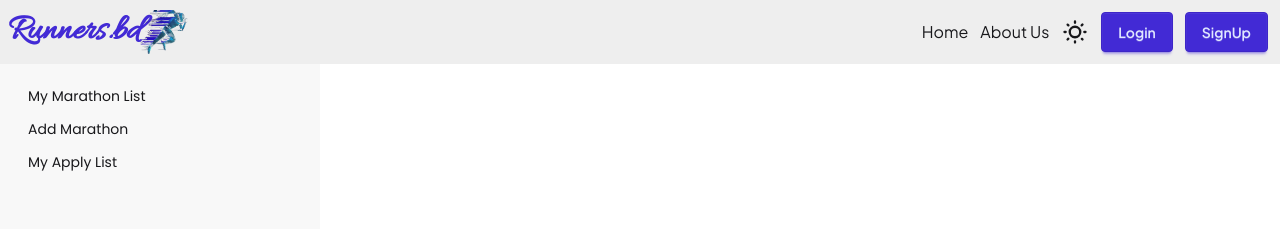
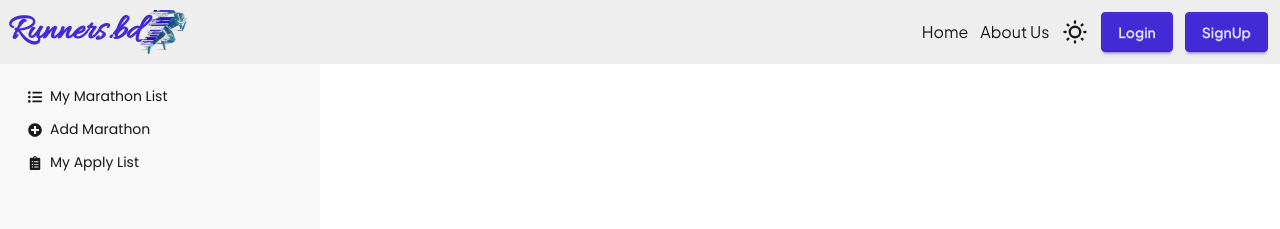
Before and after one commit to yeasin-islam/Runners.bd, a React (Vite) app: page /dashboard in a window 1280 px wide. Shown: the top 229 px of the page. Built offline with nearby package versions, Linux system fonts and the light colour scheme; no server answers.

Commit message:
Enhance Dashboard navigation with icons and improve layout consistency

```diff
--- a/src/pages/Dashboard.jsx
+++ b/src/pages/Dashboard.jsx
@@ -1,5 +1,6 @@
 import { Helmet } from 'react-helmet-async';
 import { Outlet, NavLink } from 'react-router';
+import { FaListUl, FaPlusCircle, FaClipboardList } from "react-icons/fa";
 
 const Dashboard = () => {
 
@@ -17,28 +18,29 @@ const Dashboard = () => {
         </div>
       </div>
 
-      <div className="drawer-side">
+      <div className="drawer-side min-h-screen">
         <label className="drawer-overlay"></label>
-        <ul className="min-h-full p-4 menu w-80 bg-base-200 text-base-content">
+        <ul className="min-h-screen p-4 menu w-80 bg-base-200 text-base-content">
 
           <li>
             <NavLink
               to="/dashboard/my-marathons"
               className={({ isActive }) =>
-                isActive ? 'text-indigo-500 font-bold' : ''
+                isActive ? "text-indigo-500 font-bold flex items-center gap-2" : "flex items-center gap-2"
               }
             >
-              My Marathon List
+              <FaListUl /> My Marathon List
             </NavLink>
           </li>
+
           <li>
             <NavLink
               to="/dashboard/add-marathon"
               className={({ isActive }) =>
-                isActive ? 'text-indigo-500 font-bold' : ''
+                isActive ? "text-indigo-500 font-bold flex items-center gap-2" : "flex items-center gap-2"
               }
             >
-              Add Marathon
+              <FaPlusCircle /> Add Marathon
             </NavLink>
           </li>
 
@@ -46,10 +48,10 @@ const Dashboard = () => {
             <NavLink
               to="/dashboard/my-applications"
               className={({ isActive }) =>
-                isActive ? 'text-indigo-500 font-bold' : ''
+                isActive ? "text-indigo-500 font-bold flex items-center gap-2" : "flex items-center gap-2"
               }
             >
-              My Apply List
+              <FaClipboardList /> My Apply List
             </NavLink>
           </li>
         </ul>
```
